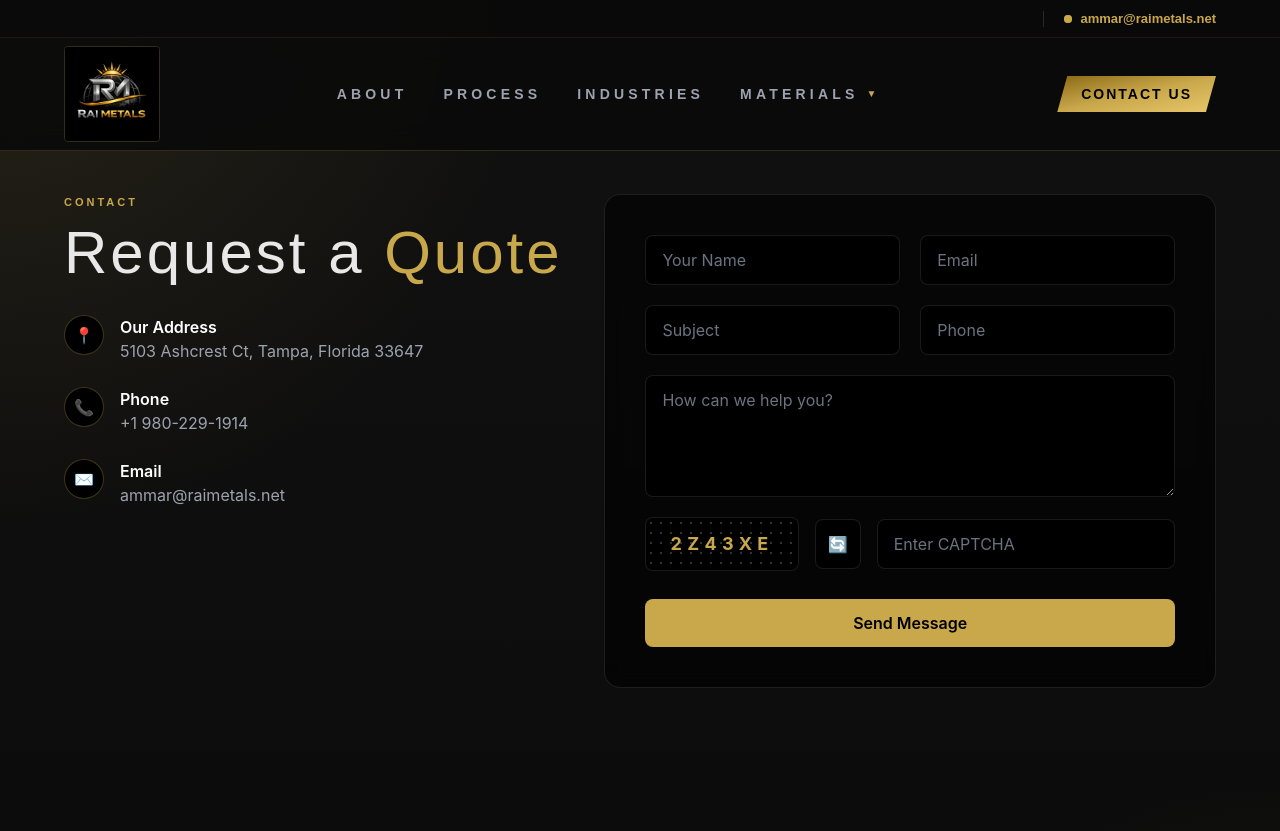
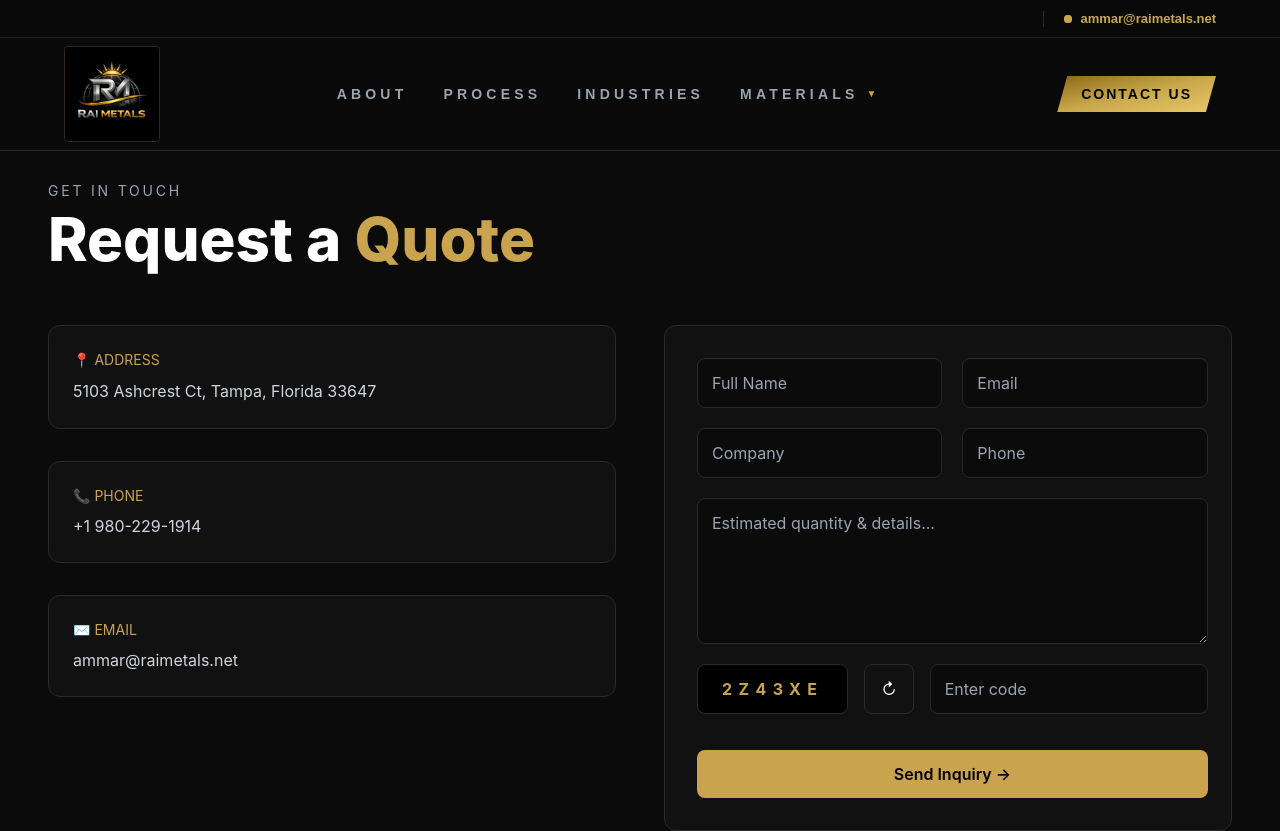
Before and after one commit to rajanaxistech-sketch/RAIMetalWebiste-frontend, a React (Create React App) app: page /contact in a window 1280 px wide. Shown: the top 831 px of the page. Built offline with nearby package versions, Linux system fonts and the light colour scheme.

Commit message:
fix: changes done regarding the contact and home

```diff
--- a/src/pages/Contact.jsx
+++ b/src/pages/Contact.jsx
@@ -34,7 +34,6 @@ function Contact() {
   const handleSubmit = async (e) => {
     e.preventDefault();
 
-    // CAPTCHA validation
     if (formData.captcha.toUpperCase() !== captchaCode) {
       setResponseMsg("Invalid CAPTCHA. Please try again.");
       setCaptchaCode(generateCaptcha());
@@ -77,67 +76,55 @@ function Contact() {
   };
 
   return (
-    <div className="pt-[76px] md:pt-[114px]">
-      <section className="page-section">
-        <div className="mx-auto grid max-w-7xl grid-cols-1 gap-10 lg:grid-cols-[0.9fr_1.1fr]">
+    <div className="pt-[140px] bg-[#0b0b0b] text-white min-h-screen">
+      <section className="max-w-7xl mx-auto px-6 lg:px-12">
+        {/* HEADER */}
+        <div className="mb-14 border-t border-[#2a2a2a] pt-10">
+          <p className="text-sm tracking-[0.2em] text-gray-400 uppercase">
+            Get in touch
+          </p>
+          <h1 className="text-4xl md:text-6xl font-extrabold mt-2">
+            Request a <span className="text-[#c9a34e]">Quote</span>
+          </h1>
+        </div>
 
-          {/* LEFT SIDE */}
-          <div>
-            <span className="section-tag">Contact</span>
-            <h1 className="section-title">
-              Request a <span className="text-gold">Quote</span>
-            </h1>
+        <div className="grid lg:grid-cols-2 gap-12">
+          {/* LEFT PANEL */}
+          <div className="space-y-8">
+            <div className="border border-[#2a2a2a] p-6 rounded-xl bg-[#111] hover:border-[#c9a34e]/50 transition">
+              <p className="text-[#c9a34e] text-sm mb-2">📍 ADDRESS</p>
+              <p className="text-gray-300 leading-relaxed">
+                5103 Ashcrest Ct, Tampa, Florida 33647
+              </p>
+            </div>
 
-            <div className="mt-8 space-y-6 text-gray-400">
-              <div className="flex items-start gap-4">
-                <div className="h-10 w-10 rounded-full bg-black border border-gold/30 flex items-center justify-center">
-                  📍
+            <div className="border border-[#2a2a2a] p-6 rounded-xl bg-[#111] hover:border-[#c9a34e]/50 transition">
+              <p className="text-[#c9a34e] text-sm mb-2">📞 PHONE</p>
+              <p className="text-gray-300">+1 980-229-1914</p>
             </div>
-                <div>
-                  <p className="text-white font-semibold">Our Address</p>
-                  <p>5103 Ashcrest Ct, Tampa, Florida 33647</p>
+
+            <div className="border border-[#2a2a2a] p-6 rounded-xl bg-[#111] hover:border-[#c9a34e]/50 transition">
+              <p className="text-[#c9a34e] text-sm mb-2">✉️ EMAIL</p>
+              <p className="text-gray-300">ammar@raimetals.net</p>
             </div>
           </div>
 
-              <div className="flex items-start gap-4">
-                <div className="h-10 w-10 rounded-full bg-black border border-gold/30 flex items-center justify-center">
-                  📞
-                </div>
-                <div>
-                  <p className="text-white font-semibold">Phone</p>
-                  <p>+1 980-229-1914</p>
-                </div>
-              </div>
-
-              <div className="flex items-start gap-4">
-                <div className="h-10 w-10 rounded-full bg-black border border-gold/30 flex items-center justify-center">
-                  ✉️
-                </div>
-                <div>
-                  <p className="text-white font-semibold">Email</p>
-                  <p>ammar@raimetals.net</p>
-                </div>
-              </div>
-            </div>
-          </div>
-
-          {/* RIGHT FORM */}
+          {/* FORM */}
           <form
             onSubmit={handleSubmit}
-            className="metal-panel grid gap-5 p-8 md:grid-cols-2 md:p-10 rounded-2xl border border-white/10 bg-black/60 backdrop-blur"
+            className="bg-[#111] border border-[#2a2a2a] rounded-xl p-8 grid gap-5"
           >
-            {/* Name */}
+            <div className="grid md:grid-cols-2 gap-5">
               <input
                 type="text"
                 name="name"
-              placeholder="Your Name"
+                placeholder="Full Name"
                 value={formData.name}
                 onChange={handleChange}
                 required
-              className="bg-black border border-white/10 focus:border-gold focus:ring-1 focus:ring-gold text-white placeholder-gray-500 px-4 py-3 rounded-lg outline-none transition"
+                className="input"
               />
 
-            {/* Email */}
               <input
                 type="email"
                 name="email"
@@ -145,89 +132,94 @@ function Contact() {
                 value={formData.email}
                 onChange={handleChange}
                 required
-              className="bg-black border border-white/10 focus:border-gold focus:ring-1 focus:ring-gold text-white placeholder-gray-500 px-4 py-3 rounded-lg outline-none transition"
+                className="input"
               />
 
-            {/* Subject */}
               <input
                 type="text"
                 name="subject"
-              placeholder="Subject"
+                placeholder="Company"
                 value={formData.subject}
                 onChange={handleChange}
-              className="bg-black border border-white/10 focus:border-gold focus:ring-1 focus:ring-gold text-white placeholder-gray-500 px-4 py-3 rounded-lg outline-none transition"
+                className="input"
               />
 
-            {/* Phone */}
               <input
                 type="text"
                 name="phone"
                 placeholder="Phone"
                 value={formData.phone}
                 onChange={handleChange}
-              className="bg-black border border-white/10 focus:border-gold focus:ring-1 focus:ring-gold text-white placeholder-gray-500 px-4 py-3 rounded-lg outline-none transition"
+                className="input"
               />
+            </div>
 
-            {/* Message */}
             <textarea
               name="message"
-              placeholder="How can we help you?"
+              placeholder="Estimated quantity & details..."
               value={formData.message}
               onChange={handleChange}
-              rows={4}
+              rows={5}
               required
-              className="col-span-2 bg-black border border-white/10 focus:border-gold focus:ring-1 focus:ring-gold text-white placeholder-gray-500 px-4 py-3 rounded-lg outline-none transition"
+              className="input"
             />
 
             {/* CAPTCHA */}
-            <div className="col-span-2 flex items-center gap-4">
-              {/* CAPTCHA DISPLAY */}
-              <div className="relative px-6 py-3 rounded-lg bg-black border border-white/10 overflow-hidden">
-                <div className="absolute inset-0 opacity-20 bg-[radial-gradient(circle,_#ffffff_1px,_transparent_1px)] bg-[size:10px_10px]" />
-                <span className="relative text-gold text-lg tracking-[0.3em] font-bold select-none skew-x-6">
+            <div className="flex items-center gap-4">
+              <div className="px-6 py-3 rounded-lg bg-black border border-[#2a2a2a] tracking-[0.4em] text-[#c9a34e] font-bold">
                 {captchaCode}
-                </span>
               </div>
 
-              {/* Refresh */}
               <button
                 type="button"
                 onClick={() => setCaptchaCode(generateCaptcha())}
-                className="px-3 py-3 bg-black border border-white/10 rounded-lg hover:border-gold transition"
+                className="px-4 py-3 border border-[#2a2a2a] rounded-lg hover:border-[#c9a34e]"
               >
-                🔄
+                ↻
               </button>
 
-              {/* Input */}
               <input
                 type="text"
                 name="captcha"
-                placeholder="Enter CAPTCHA"
+                placeholder="Enter code"
                 value={formData.captcha}
                 onChange={handleChange}
                 required
-                className="flex-1 bg-black border border-white/10 focus:border-gold focus:ring-1 focus:ring-gold text-white placeholder-gray-500 px-4 py-3 rounded-lg outline-none transition"
+                className="input flex-1"
               />
             </div>
 
-            {/* Submit */}
             <button
               type="submit"
               disabled={loading}
-              className="col-span-2 mt-2 flex items-center justify-center gap-2 bg-gold text-black py-3 font-semibold rounded-lg hover:opacity-90 transition"
+              className="mt-4 bg-[#c9a34e] text-black py-3 rounded-lg font-semibold hover:opacity-90 transition"
             >
-              {loading ? "Sending..." : "Send Message"}
+              {loading ? "Sending..." : "Send Inquiry →"}
             </button>
 
-            {/* Response */}
             {responseMsg && (
-              <p className="col-span-2 text-sm text-green-400">
-                {responseMsg}
-              </p>
+              <p className="text-sm text-green-400">{responseMsg}</p>
             )}
           </form>
         </div>
       </section>
+
+      {/* INPUT STYLES */}
+      <style jsx>{`
+        .input {
+          background: #0b0b0b;
+          border: 1px solid #2a2a2a;
+          padding: 12px 14px;
+          border-radius: 8px;
+          color: white;
+          outline: none;
+          transition: all 0.2s;
+        }
+        .input:focus {
+          border-color: #c9a34e;
+          box-shadow: 0 0 0 1px #c9a34e;
+        }
+      `}</style>
     </div>
   );
 }
--- a/src/pages/Home.jsx
+++ b/src/pages/Home.jsx
@@ -238,7 +238,7 @@ function Home() {
         </div>
       </section>
 
-      <section className="border-b border-gold/20 bg-dark-300">
+      {/* <section className="border-b border-gold/20 bg-dark-300">
         <div className="mx-auto grid max-w-6xl grid-cols-2 md:grid-cols-4">
           {stats.map((stat, index) => (
             <div
@@ -250,7 +250,7 @@ function Home() {
             </div>
           ))}
         </div>
-      </section>
+      </section> */}
 
       <section className="page-section">
         <div className="mx-auto grid max-w-7xl grid-cols-1 items-center gap-16 lg:grid-cols-2">
@@ -366,9 +366,9 @@ function Home() {
       <section className="page-section border-y border-gold/10">
         <div className="mx-auto mb-12 flex max-w-7xl flex-col gap-5 md:flex-row md:items-end md:justify-between">
           <div>
-            <span className="section-tag">Categories</span>
+            <span className="section-tag">Materials</span>
             <h2 className="section-title">
-              Open Each <span className="text-gold">Sub Category</span>
+              Our <span className="text-gold">Products</span>
             </h2>
           </div>
           <p className="max-w-xl text-gray-400">
```
Lines whose indentation alone changed are shown as unchanged.
